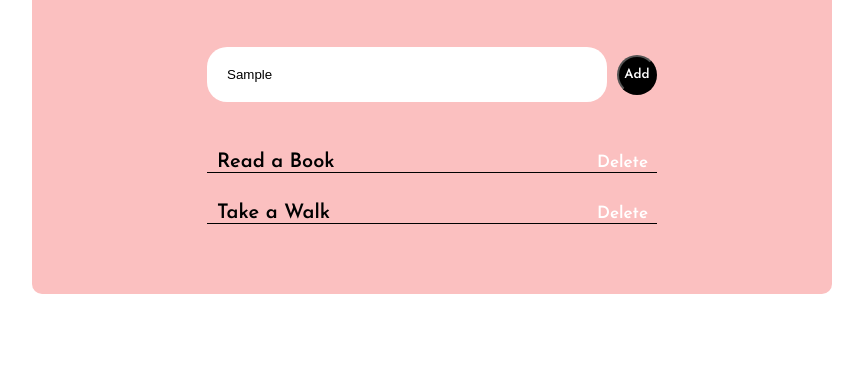
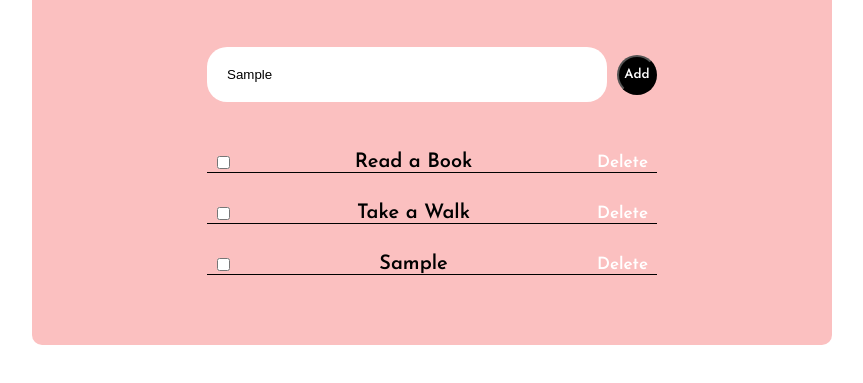
Before and after one commit to BSzekely30/Internship, a plain HTML site: page p13/index.html in a window 1280 px wide. Both pictures are taken after typing "Sample" into the empty fields and a click on the button "Add". Shown: the part 163-546 px from the top of the page, without its empty margins (208-1071 px from the left). Drawn offline with Linux system fonts and the light colour scheme.

Commit message:
to-do-list

```diff
--- a/p13/index.html
+++ b/p13/index.html
@@ -5,12 +5,12 @@
     <meta http-equiv="X-UA-Compatible" content="IE=edge" />
     <meta name="viewport" content="width=device-width, initial-scale=1.0" />
     <link rel="stylesheet" href="./style.css" />
-    <script src="script.js"></script>
 
     <title>Document</title>
   </head>
+
   <body>
-
+    <div class="container" id="container">
       <!-- <h1 class="title">To-Do List</h1>
 
       <div class="list-container">
@@ -21,29 +21,29 @@
             name="todo"
             placeholder="What Will You Do?"
           />
-          <button id="add" class="btn" onclick="addButton()">Add</button>
+          <button id="add" class="btn">Add</button>
         </div>
 
         <ul id="todo-container" class="list-items">
           <li>
 
             <p class="item">Read a book</p>
-            <button class="delete" onclick="onDeleteButtonClicked(this)">Delete</button>
+            <button class="delete">Delete</button>
           </li>
           <li>
 
             <p class="item">Go For a Walk</p>
-            <button class="delete" onclick="onDeleteButtonClicked(this)">Delete</button>
+            <button class="delete">Delete</button>
           </li>
           <li>
 
             <p class="item">Take Out The Trash</p>
-            <button class="delete" onclick="onDeleteButtonClicked(this)">Delete</button>
+            <button class="delete">Delete</button>
           </li>
         </ul>
-    </div> -->
-    <div class="container" id="container">
-
+      </div> -->
     </div>
   </body>
+
+  <script src="script.js"></script>
 </html>
--- a/p13/script.js
+++ b/p13/script.js
@@ -1,24 +1,3 @@
-// function addButton () {
-//     const inputValue = document.getElementById('userinput').value;
-//     const listItem = document.getElementById('todo-container');
-//     const li=document.createElement('li');
-//     const deleteButton = document.createElement('button');
-//     const p=document.createElement('p');
-//     li.appendChild(p);
-//     p.classList.add('item');
-//     deleteButton.classList.add("delete");
-//     deleteButton.innerHTML='Delete';
-//     li.appendChild(deleteButton);
-//     p.innerHTML=inputValue;
-//     listItem.appendChild(li);
-//     deleteButton.setAttribute('onclick','onDeleteButtonClicked(this)');
-// }
-
-// function onDeleteButtonClicked(deleteButtonElement) {
-//     const liElement = deleteButtonElement.parentElement;
-//     liElement.remove();
-// }
-
 const arr = [
   { id: 0, value: "Read a Book" },
   { id: 1, value: "Take a Walk" },
@@ -73,6 +52,26 @@ function renderButton() {
   buttonElement.innerHTML = "Add";
   buttonElement.setAttribute("id", "add");
   buttonElement.classList.add("btn");
+
+  buttonElement.addEventListener("click", () => {
+    const list = document.getElementById("todo-container");
+    const input = document.getElementById("userinput");
+    const inputValue = input.value;
+
+      if (inputValue) {
+        const listItem = list.querySelector("li");
+        const newListItem = listItem.cloneNode(true);
+        const pElem = newListItem.querySelector(".item");
+        pElem.innerHTML = inputValue;
+
+        arr.push({
+          id:arr.length+1,
+          value:inputValue
+        });
+
+        renderLiItems();
+      }
+    });
   document.getElementById("input-container").appendChild(buttonElement);
 }
 
@@ -94,6 +93,11 @@ function renderLiItems() {
       liElement.classList.add("row");
       liElement.setAttribute("id", "row");
 
+      const checkBox = document.createElement('input');
+      checkBox.setAttribute('type','checkbox');
+      checkBox.classList.add('check');
+      liElement.appendChild(checkBox);
+
       const inputElement = document.createElement("p");
       inputElement.classList.add("item");
       inputElement.innerHTML = element.value;
@@ -102,9 +106,56 @@ function renderLiItems() {
       const buttonElement = document.createElement("button");
       buttonElement.innerHTML = "Delete";
       buttonElement.classList.add("delete");
+
       liElement.appendChild(buttonElement);
+
+      buttonElement.addEventListener("click", function () {
+      buttonElement.parentNode.remove();
+      });
 
       document.getElementById("todo-container").appendChild(liElement);
     });
   }
 }
+
+
+// const addBtn = document.getElementById("add");
+
+// addBtn.addEventListener("click", () => {
+//   const list = document.getElementById("todo-container");
+//   const input = document.getElementById("userinput");
+//   const inputValue = input.value;
+
+//   if (inputValue) {
+//     const listItem = list.querySelector("li");
+//     const newListItem = listItem.cloneNode(true);
+//     const pElem = newListItem.querySelector(".item");
+//     pElem.innerHTML = inputValue;
+
+//     const delBtn = newListItem.querySelector(".delete");
+//     list.append(newListItem);
+//     handleDelete(delBtn);
+//   }
+// });
+
+// function handleDelete(button) {
+//   button.addEventListener("click", function () {
+//     button.parentNode.remove();
+//   });
+// }
+
+// const delBtns = document.querySelectorAll(".delete");
+
+// delBtns.forEach((button) => {
+//   handleDelete(button);
+// });
+
+// const checks = document.querySelectorAll(".check");
+// function handleCheck(element) {
+//   element.addEventListener("click", function () {
+//     console.log("orice");
+//     // TODO: toggle class 'complete' to li item
+//   });
+// }
+
+// // TODO: call handleCheck for each checkbox
--- a/p13/style.css
+++ b/p13/style.css
@@ -45,6 +45,10 @@
     font-family: "jose-fin-sans-medium";
 }
 
+.check:checked + p {
+    text-decoration: line-through;
+}
+
 .btn {
     width: 40px;
     height: 40px;
@@ -58,7 +62,6 @@
 ul {
     list-style: none;
 }
-
 ul li {
     display: flex;
     flex-direction: row;
```
Also changed, not shown: 1 other file.
